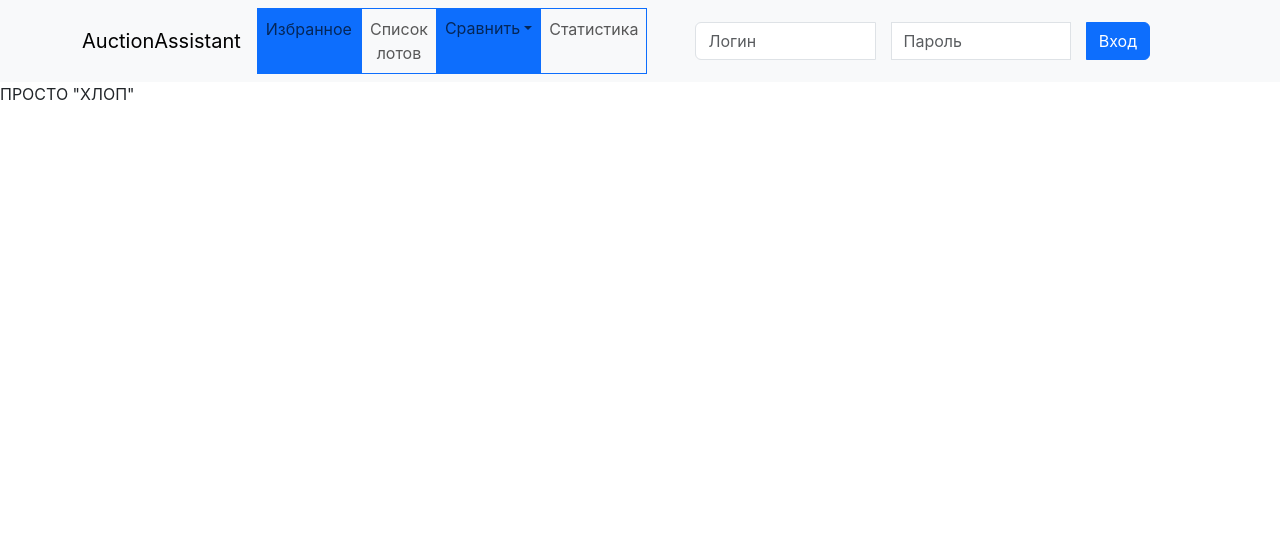
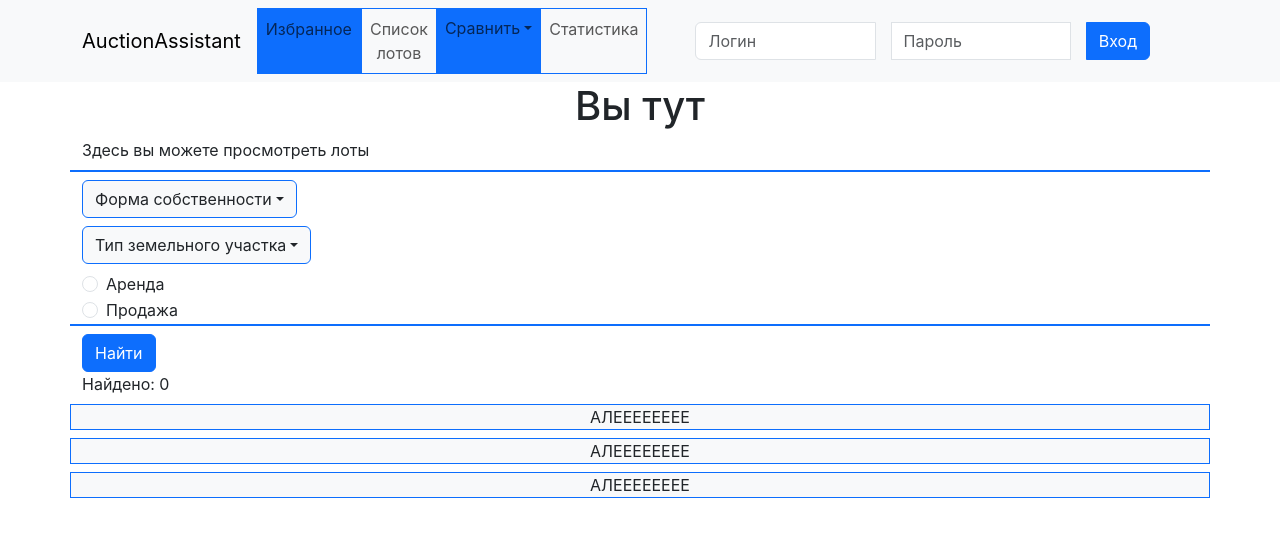
Before and after one commit to Karasiq1337/TorgiGov, a React (Create React App) app in the folder TorgiGov/auction_assistant/: page /home in a window 1280 px wide. Shown: the top 536 px of the page. Built offline with nearby package versions, Linux system fonts and the light colour scheme.

Commit message:
ПАДМУЗЫКУ

```diff
--- a/TorgiGov/auction_assistant/src/Menu/HomePage/Home.tsx
+++ b/TorgiGov/auction_assistant/src/Menu/HomePage/Home.tsx
@@ -1,15 +1,95 @@
 import React from "react";
 import Form from "react-bootstrap/Form";
-import {Col, Container, FormText, Row, Tab} from "react-bootstrap";
+import {
+    Col,
+    Container,
+    Dropdown,
+    DropdownMenu,
+    FormGroup,
+    Row,
+} from "react-bootstrap";
+import Button from "react-bootstrap/Button";
 
 export function Home() {
+    const forms = ['Государственная (неразграниченная) собственность', 'Иная собственность', 'Собственность субъектов РФ']
+    const type = ['Земли сельскохозяйственного назначения', 'Земли населенных пунктов']
+    const count = 0;
+
     return(
         <Form>
+            <Container>
                 <Row>
                     <Col>
-                        ПРОСТО "ХЛОП"
+                        <h1 className={"text-center"}>Вы тут</h1>
+                        <Form.Label сlassName={"text-center"}>Здесь вы можете просмотреть лоты</Form.Label>
                     </Col>
                 </Row>
+                <Row>
+                    <Form.Label expand={"lg"} className={"text-center border border-primary bg-body-tertiary"}></Form.Label>
+                </Row>
+                {DropDownButton(forms, "Форма собственности")}
+                {DropDownButton(type, "Тип земельного участка")}
+                <FormGroup>
+                    <Form.Check type={'radio'} label={`Аренда`} name="group1"/>
+                    <Form.Check type={'radio'} label={`Продажа`} name="group1"/>
+                </FormGroup>
+                <Row>
+                    <Form.Label expand={"lg"} className={"text-center border border-primary bg-body-tertiary"}></Form.Label>
+                </Row>
+                <Row>
+                    <Col>
+                        <Button>Найти</Button>
+                    </Col>
+                </Row>
+                <Row className="d-flex justify-content-end">
+                    <Form.Label сlassName={"text-center"}>Найдено: {count} </Form.Label>
+                </Row>
+                <FormGroup>
+                    <Row>
+                        <Form.Label expand={"lg"} className={"text-center border border-primary bg-body-tertiary"}>АЛЕЕЕЕЕЕЕЕ</Form.Label>
+                    </Row>
+                    <Row>
+                        <Form.Label expand={"lg"} className={"text-center border border-primary bg-body-tertiary"}>АЛЕЕЕЕЕЕЕЕ</Form.Label>
+                    </Row>
+                    <Row>
+                        <Form.Label expand={"lg"} className={"text-center border border-primary bg-body-tertiary"}>АЛЕЕЕЕЕЕЕЕ</Form.Label>
+                    </Row>
+                </FormGroup>
+        </Container>
         </Form>
     )
 }
+
+function DropDownButton(labels : string[], initialLabel : string){
+
+    return(
+    <Dropdown className={'mb-2'}>
+        <Dropdown.Toggle className={"bg-light border-primary text-dark"} variant="success" id="dropdown-basic">
+            {initialLabel}
+        </Dropdown.Toggle>
+        <DropdownMenu>
+            {labels.map((l) => (
+                <Form.Check
+                    className={'ms-2 me-2'}
+                    type={'checkbox'}
+                    label={l}
+                />))}
+        </DropdownMenu>
+    </Dropdown>
+)
+}
+
+
+const renderCheckBoxes = ( labels : string[]) => {
+    return (
+        <>
+            {labels.map((l) => (
+
+                <Form.Check
+                    className={'ms-2 me-2'}
+                    type={'checkbox'}
+                    label={l}
+                />))}
+        </>
+    )
+}
```
Also changed, not shown: TorgiGov/auction_assistant/src/Menu/Torgi/Torgi.tsx (added, +12 -0 lines).
